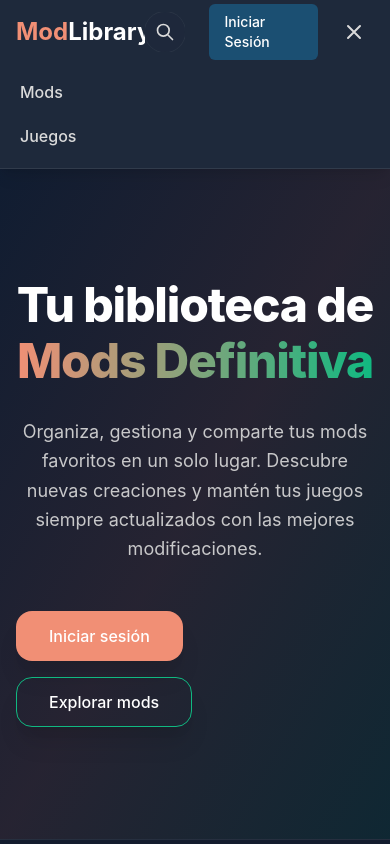
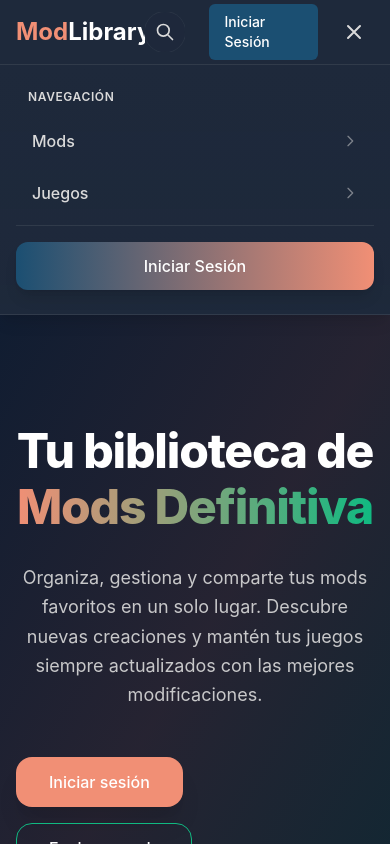
Before and after one commit to NachRz/ModLibrary, a React (Create React App) app in the folder frontend/: page / in a window 390 px wide. Both pictures are taken after a click on the button 354 px from the left and 32 px from the top of the page. Shown: the top 844 px of the page. Built offline with nearby package versions, Linux system fonts and the light colour scheme.

Commit message:
feat: Mejora diseño del menú móvil navbar con perfil de usuario

```diff
--- a/frontend/src/components/layout/Navbar.jsx
+++ b/frontend/src/components/layout/Navbar.jsx
@@ -377,31 +377,111 @@ const Navbar = () => {
       </div>
 
       {/* Menú móvil */}
-      <div className={`md:hidden transition-all duration-300 overflow-hidden ${isMobileMenuOpen ? 'max-h-screen' : 'max-h-0'}`}>
-        <div className="px-2 pt-2 pb-3 space-y-1">
+      <div className={`md:hidden transition-all duration-300 ease-in-out overflow-hidden ${isMobileMenuOpen ? 'max-h-screen opacity-100' : 'max-h-0 opacity-0'}`}>
+        <div className="bg-gradient-to-b from-custom-card to-custom-card/95 backdrop-blur-sm border-t border-custom-detail/10">
+          <div className="px-4 pt-4 pb-6 space-y-2">
+            {/* Sección de perfil en móvil - solo si está logueado */}
+            {isLoggedIn && (
+              <div className="bg-custom-primary/5 rounded-xl p-4 mb-4 border border-custom-detail/10">
+                <div className="flex items-center mb-3">
+                  <div className="relative">
+                    <div className="h-12 w-12 rounded-full bg-gradient-to-br from-custom-primary to-custom-secondary flex items-center justify-center text-custom-text shadow-lg overflow-hidden ring-2 ring-custom-primary/20">
+                      {userData.foto_perfil && profileImageUrl ? (
+                        <img
+                          src={profileImageUrl}
+                          alt={`Foto de perfil de ${userData.nome}`}
+                          className="w-full h-full object-cover"
+                        />
+                      ) : (
+                        <span className="text-white font-bold text-base">
+                          {userData.nome.charAt(0).toUpperCase()}
+                        </span>
+                      )}
+                    </div>
+                    <div className="absolute -bottom-1 -right-1 h-4 w-4 bg-green-500 rounded-full border-2 border-custom-card"></div>
+                  </div>
+                  <div className="flex-1 ml-3">
+                    <p className="text-base font-semibold text-custom-text leading-tight">{userData.nome}</p>
+                    <p className="text-xs text-custom-detail truncate mt-0.5">{userData.correo}</p>
+                    <span className="inline-flex items-center px-2 py-0.5 rounded-full text-xs font-medium bg-custom-secondary/20 text-custom-secondary capitalize mt-1">
+                      {userData.rol}
+                    </span>
+                  </div>
+                </div>
+
+                {/* Opciones del perfil en móvil */}
+                <div className="grid grid-cols-3 gap-2">
+                  <Link
+                    to="/dashboard"
+                    className="flex flex-col items-center justify-center p-3 bg-custom-card rounded-lg hover:bg-custom-primary/10 transition-all duration-200 group border border-custom-detail/10"
+                    onClick={() => setIsMobileMenuOpen(false)}
+                  >
+                    <svg className="h-5 w-5 mb-1 text-custom-primary group-hover:text-custom-secondary transition-colors" fill="none" viewBox="0 0 24 24" stroke="currentColor">
+                      <path strokeLinecap="round" strokeLinejoin="round" strokeWidth={2} d="M11 3.055A9.001 9.001 0 1020.945 13H11V3.055z" />
+                      <path strokeLinecap="round" strokeLinejoin="round" strokeWidth={2} d="M20.488 9H15V3.512A9.025 9.025 0 0120.488 9z" />
+                    </svg>
+                    <span className="text-xs font-medium text-custom-text">Panel</span>
+                  </Link>
+                  <Link
+                    to="/perfil"
+                    className="flex flex-col items-center justify-center p-3 bg-custom-card rounded-lg hover:bg-custom-primary/10 transition-all duration-200 group border border-custom-detail/10"
+                    onClick={() => setIsMobileMenuOpen(false)}
+                  >
+                    <svg className="h-5 w-5 mb-1 text-custom-primary group-hover:text-custom-secondary transition-colors" fill="none" viewBox="0 0 24 24" stroke="currentColor">
+                      <path strokeLinecap="round" strokeLinejoin="round" strokeWidth={2} d="M16 7a4 4 0 11-8 0 4 4 0 018 0zM12 14a7 7 0 00-7 7h14a7 7 0 00-7-7z" />
+                    </svg>
+                    <span className="text-xs font-medium text-custom-text">Perfil</span>
+                  </Link>
+                  <Link
+                    to="/ajustes"
+                    className="flex flex-col items-center justify-center p-3 bg-custom-card rounded-lg hover:bg-custom-primary/10 transition-all duration-200 group border border-custom-detail/10"
+                    onClick={() => setIsMobileMenuOpen(false)}
+                  >
+                    <svg className="h-5 w-5 mb-1 text-custom-primary group-hover:text-custom-secondary transition-colors" fill="none" viewBox="0 0 24 24" stroke="currentColor">
+                      <path strokeLinecap="round" strokeLinejoin="round" strokeWidth={2} d="M10.325 4.317c.426-1.756 2.924-1.756 3.35 0a1.724 1.724 0 002.573 1.066c1.543-.94 3.31.826 2.37 2.37a1.724 1.724 0 001.065 2.572c1.756.426 1.756 2.924 0 3.35a1.724 1.724 0 00-1.066 2.573c.94 1.543-.826 3.31-2.37 2.37a1.724 1.724 0 00-2.572 1.065c-.426 1.756-2.924 1.756-3.35 0a1.724 1.724 0 00-2.573-1.066c-1.543.94-3.31-.826-2.37-2.37a1.724 1.724 0 00-1.065-2.572c-1.756-.426-1.756-2.924 0-3.35a1.724 1.724 0 001.066-2.573c-.94-1.543.826-3.31 2.37-2.37.996.608 2.296.07 2.572-1.065z" />
+                      <path strokeLinecap="round" strokeLinejoin="round" strokeWidth={2} d="M15 12a3 3 0 11-6 0 3 3 0 016 0z" />
+                    </svg>
+                    <span className="text-xs font-medium text-custom-text">Ajustes</span>
+                  </Link>
+                </div>
+              </div>
+            )}
+
+            {/* Enlaces de navegación principales */}
+            <div className="space-y-1">
+              <div className="text-xs font-semibold text-custom-detail uppercase tracking-wider px-3 py-2">
+                Navegación
+              </div>
               {navLinks.map((link) => (
                 <Link
                   key={link.path}
                   to={link.path}
-              className={`block px-3 py-2 rounded-md text-base font-medium transition-colors ${
+                  className={`flex items-center px-4 py-3 rounded-xl text-base font-medium transition-all duration-200 ${
                     isActive(link.path)
-                  ? 'text-custom-text bg-custom-primary/15 border-l-4 border-custom-secondary'
-                  : 'text-custom-detail hover:text-custom-text hover:bg-custom-primary/5'
+                      ? 'text-custom-text bg-gradient-to-r from-custom-primary/20 to-custom-secondary/10 border-l-4 border-custom-secondary shadow-sm'
+                      : 'text-custom-detail hover:text-custom-text hover:bg-custom-primary/8 hover:translate-x-1'
                   }`}
                   onClick={() => setIsMobileMenuOpen(false)}
                 >
-              {link.name}
+                  <span className="flex-1">{link.name}</span>
+                  <svg className="h-4 w-4 opacity-50" fill="none" viewBox="0 0 24 24" stroke="currentColor">
+                    <path strokeLinecap="round" strokeLinejoin="round" strokeWidth={2} d="M9 5l7 7-7 7" />
+                  </svg>
                 </Link>
               ))}
+            </div>
 
             {/* Mi Panel con desplegable - versión móvil */}
             {isLoggedIn && (
-            <>
+              <div className="space-y-1">
+                <div className="text-xs font-semibold text-custom-detail uppercase tracking-wider px-3 py-2 mt-4">
+                  Panel Personal
+                </div>
                 <button
-                className={`flex justify-between items-center w-full px-3 py-2 rounded-md text-base font-medium transition-colors ${
+                  className={`flex justify-between items-center w-full px-4 py-3 rounded-xl text-base font-medium transition-all duration-200 ${
                     location.pathname.startsWith('/dashboard')
-                    ? 'text-custom-text bg-custom-primary/15 border-l-4 border-custom-secondary'
-                    : 'text-custom-detail hover:text-custom-text hover:bg-custom-primary/5'
+                      ? 'text-custom-text bg-gradient-to-r from-custom-primary/20 to-custom-secondary/10 border-l-4 border-custom-secondary shadow-sm'
+                      : 'text-custom-detail hover:text-custom-text hover:bg-custom-primary/8'
                   }`}
                   onClick={() => {
                     togglePanelMenu();
@@ -414,7 +494,7 @@ const Navbar = () => {
                 >
                   <span>Mi Panel</span>
                   <svg
-                  className={`h-5 w-5 transition-transform duration-200 ${isPanelMenuOpen ? 'transform rotate-180' : ''}`}
+                    className={`h-5 w-5 transition-all duration-300 ${isPanelMenuOpen ? 'transform rotate-180 text-custom-secondary' : 'text-custom-detail'}`}
                     fill="none"
                     viewBox="0 0 24 24"
                     stroke="currentColor"
@@ -423,33 +503,56 @@ const Navbar = () => {
                   </svg>
                 </button>
 
-              <div className={`transition-all duration-200 overflow-hidden pl-4 ${isPanelMenuOpen ? 'max-h-60 opacity-100' : 'max-h-0 opacity-0'}`}>
+                <div className={`transition-all duration-300 ease-in-out overflow-hidden ${isPanelMenuOpen ? 'max-h-60 opacity-100' : 'max-h-0 opacity-0'}`}>
+                  <div className="pl-6 space-y-1">
                     {panelOptions.map(option => (
                       <Link
                         key={option.path}
                         to={option.path}
-                    className={`block px-3 py-2 rounded-md text-sm font-medium transition-colors ${
+                        className={`flex items-center px-3 py-2 rounded-lg text-sm font-medium transition-all duration-200 ${
                           isActive(option.path)
-                        ? 'text-custom-text bg-custom-primary/10'
-                        : 'text-custom-detail hover:text-custom-text hover:bg-custom-primary/5'
+                            ? 'text-custom-secondary bg-custom-secondary/10 font-semibold'
+                            : 'text-custom-detail hover:text-custom-text hover:bg-custom-primary/5 hover:translate-x-1'
                         }`}
                         onClick={() => setIsMobileMenuOpen(false)}
                       >
+                        <div className="h-1.5 w-1.5 rounded-full bg-current mr-3 opacity-60"></div>
                         {option.name}
                       </Link>
                     ))}
                   </div>
-            </>
+                </div>
+              </div>
             )}
 
+            {/* Botón de desconectar separado al final */}
             {isLoggedIn && (
+              <div className="border-t border-custom-detail/10 pt-4 mt-6">
                 <button
                   onClick={handleLogout}
-              className="w-full text-left block px-3 py-2 rounded-md text-base font-medium text-custom-error hover:bg-custom-error/10 transition-colors"
+                  className="w-full flex items-center justify-center px-4 py-3 rounded-xl text-base font-medium text-custom-error bg-custom-error/5 hover:bg-custom-error/10 transition-all duration-200 border border-custom-error/20 hover:border-custom-error/30"
                 >
+                  <svg className="h-5 w-5 mr-3 text-custom-error" fill="none" viewBox="0 0 24 24" stroke="currentColor">
+                    <path strokeLinecap="round" strokeLinejoin="round" strokeWidth={2} d="M17 16l4-4m0 0l-4-4m4 4H7m6 4v1a3 3 0 01-3 3H6a3 3 0 01-3-3V7a3 3 0 013-3h4a3 3 0 013 3v1" />
+                  </svg>
                   Desconectar
                 </button>
+              </div>
             )}
+
+            {/* Si no está logueado, mostrar botón de login */}
+            {!isLoggedIn && (
+              <div className="border-t border-custom-detail/10 pt-4 mt-6">
+                <Link
+                  to="/login"
+                  className="block px-4 py-3 rounded-xl text-base font-medium text-white bg-gradient-to-r from-custom-primary to-custom-secondary hover:from-custom-primary-hover hover:to-custom-secondary/90 transition-all duration-200 text-center shadow-lg transform hover:scale-[1.02]"
+                  onClick={() => setIsMobileMenuOpen(false)}
+                >
+                  Iniciar Sesión
+                </Link>
+              </div>
+            )}
+          </div>
         </div>
       </div>
     </nav>
```
Lines whose indentation alone changed are shown as unchanged.
